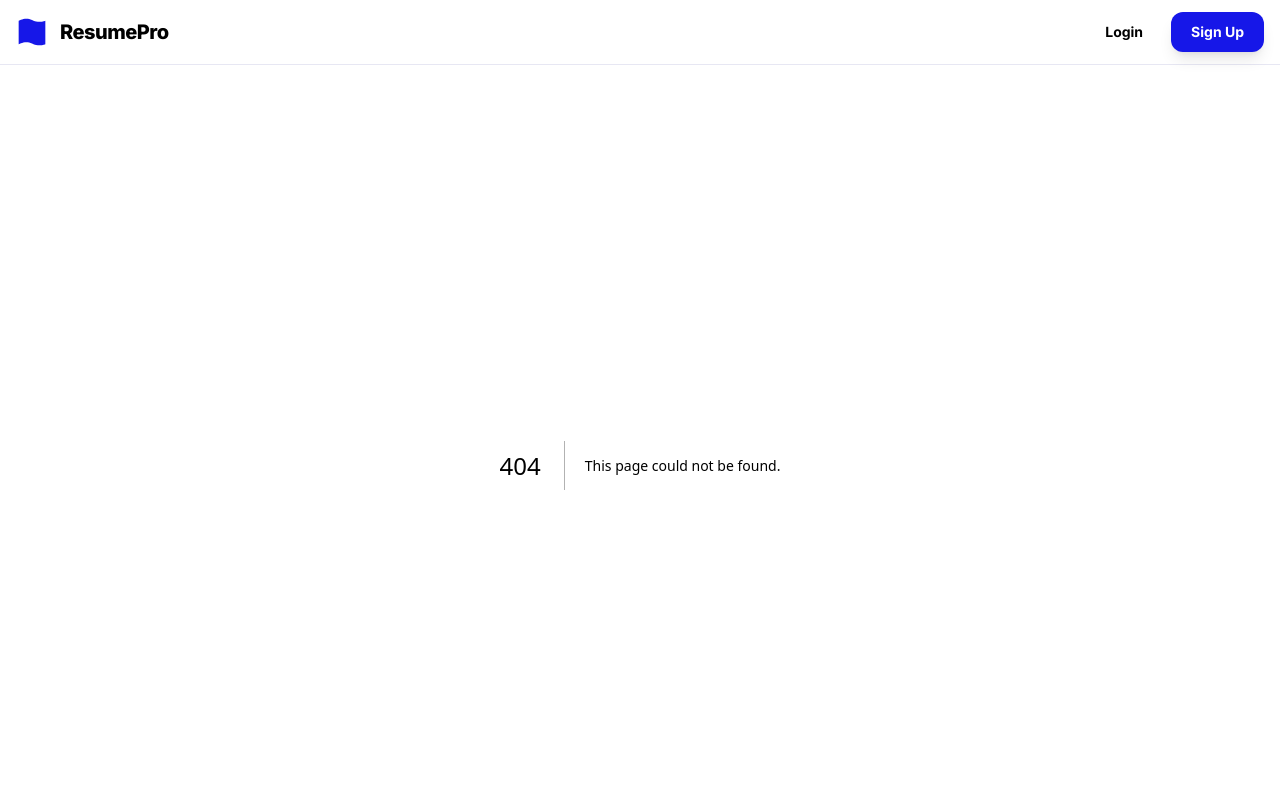
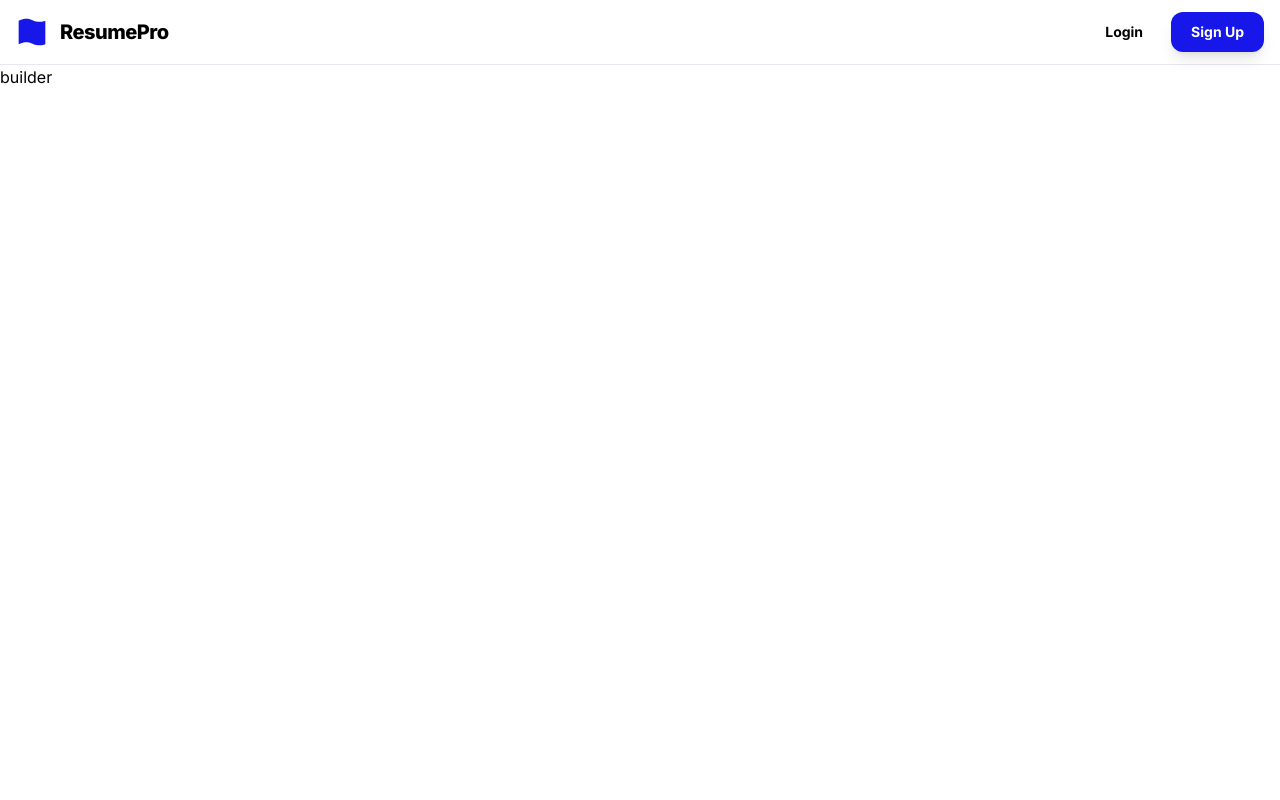
Before and after one commit to helloayushbaliyan/Resume-Builder, a Next.js app: page /builder in a window 1280 px wide. Before the commit this address had no page. Shown: the top 800 px of the page. Built offline with nearby package versions, Linux system fonts and the light colour scheme.

Commit message:
feat: Add template selection page with template display and a placeholder builder page.

```diff
--- /dev/null
+++ b/src/app/builder/page.js
@@ -0,0 +1,9 @@
+import React from 'react'
+
+function builder() {
+    return (
+        <div>builder</div>
+    )
+}
+
+export default builder
--- a/src/app/templates/page.jsx
+++ b/src/app/templates/page.js
@@ -1,3 +1,4 @@
+import Link from "next/link";
 import React from "react";
 
 function Templates() {
@@ -82,9 +83,11 @@
               >
                 {/* Overlay Button */}
                 <div className="absolute inset-0 flex items-center justify-center opacity-0 group-hover:opacity-100 transition-opacity duration-300">
-                  <button className="bg-[#1E1E1E] text-white px-6 py-3 rounded-lg font-bold shadow-xl transform translate-y-4 group-hover:translate-y-0 transition-transform duration-300">
-                    Use Template
-                  </button>
+                  <Link href={`/builder`}>
+                    <button className="bg-[#1E1E1E] text-white px-6 py-3 rounded-lg font-bold shadow-xl transform translate-y-4 group-hover:translate-y-0 transition-transform duration-300">
+                      Use Template
+                    </button>
+                  </Link>
                 </div>
               </div>
             </div>
```
